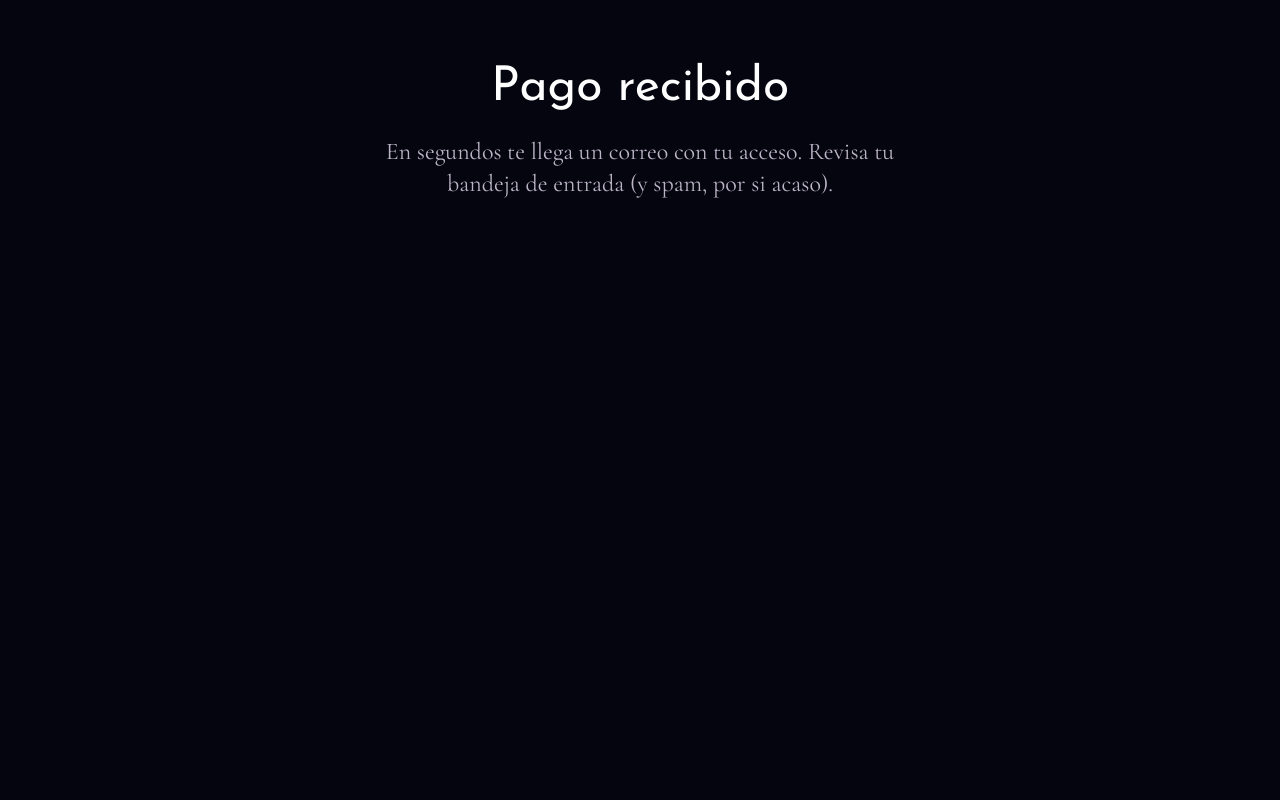
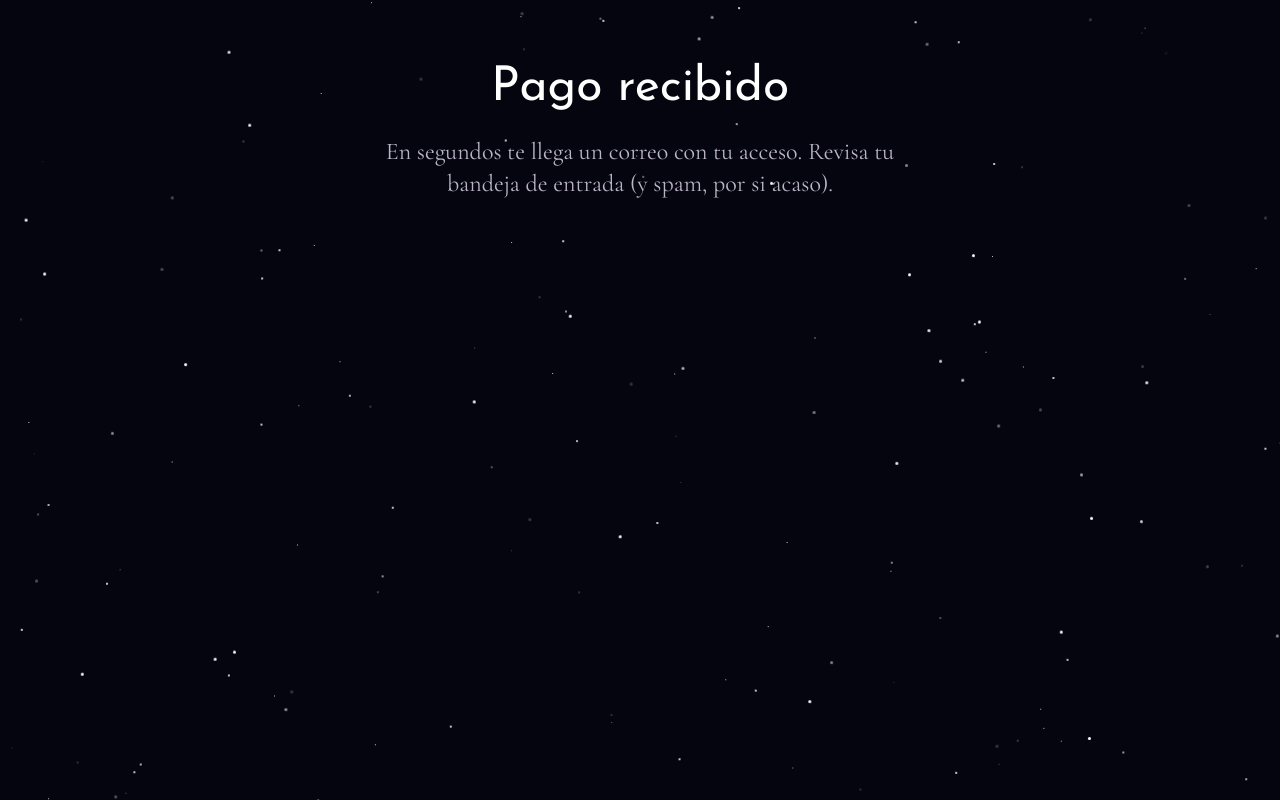
Before and after one commit to SnakeJazzzz/Portal-Espiritual, a Next.js app: page /gracias in a window 1280 px wide. Built offline with nearby package versions, Linux system fonts and the light colour scheme.

Commit message:
fix(visual): add StarField to /mentoria and /gracias

```diff
--- a/src/app/gracias/page.tsx
+++ b/src/app/gracias/page.tsx
@@ -1,11 +1,16 @@
+import StarField from '@/components/StarField';
+
 export default function GraciasPage() {
   return (
-    <main className="min-h-screen px-4 py-16 max-w-xl mx-auto text-center">
+    <div className="min-h-screen">
+      <StarField />
+      <main className="relative z-10 px-4 py-16 max-w-xl mx-auto text-center">
         <h1 className="text-3xl lg:text-5xl font-heading text-white mb-6">Pago recibido</h1>
         <p className="text-lg lg:text-2xl text-portal-text/80">
           En segundos te llega un correo con tu acceso. Revisa tu bandeja de entrada
           (y spam, por si acaso).
         </p>
       </main>
+    </div>
   );
 }
--- a/src/app/mentoria/page.tsx
+++ b/src/app/mentoria/page.tsx
@@ -1,3 +1,4 @@
+import StarField from '@/components/StarField';
 import MentoriaCard from '@/components/MentoriaCard';
 import { mentoriaConfig } from '@/config/mentoria';
 import { getCapacity, isFull } from '@/lib/capacity';
@@ -11,7 +12,9 @@ export default async function MentoriaPage({
   const { checkout } = await searchParams;
 
   return (
-    <main className="min-h-screen px-4 py-16 max-w-2xl mx-auto">
+    <div className="min-h-screen">
+      <StarField />
+      <main className="relative z-10 px-4 py-16 max-w-2xl mx-auto">
         {checkout === 'canceled' && (
           <p className="mb-8 text-center text-portal-text/80">
             Tu suscripción quedó pendiente. Dale otra vez al botón cuando estés listo.
@@ -19,5 +22,6 @@ export default async function MentoriaPage({
         )}
         <MentoriaCard capacityFull={isFull(cap)} />
       </main>
+    </div>
   );
 }
```
Lines whose indentation alone changed are shown as unchanged.
